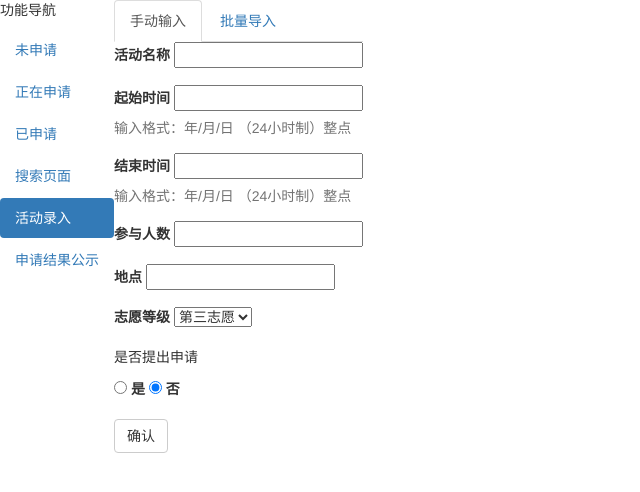
After one commit to thuliangjz/activity_arrangement, a Django app: page /user/create/manual in a window 1280 px wide. The commit adds this page. Shown: the top 492 px of the page, without its empty margins (0-640 px from the left). Run offline with Django 3.2, Linux system fonts and the light colour scheme; a user stored in the database is signed in; some libraries are stand-ins or nearby versions.

Commit message:
基本完成了personal_management部分的所有功能，继续按照工作记录中的建议进行修改

```diff
--- a/mysite/personal_management/templates/personal_management/activity_detail.html
+++ b/mysite/personal_management/templates/personal_management/activity_detail.html
@@ -1,5 +1,5 @@
 <!DOCTYPE html>
-<html>
+<html lang="zh-cn">
 <head>
 	{% load static %}
 	{% load p_m_extra_filter %}
@@ -52,6 +52,9 @@
 			<div class="form-group" id="div_apply">
 				<label><input id="checkbox_apply" type="checkbox" name="apply"/>提交申请</label>
 			</div>
+			<div class="form-group" id="div_delete">
+				<label><input id="checkbox_apply" type="checkbox" name="delete"/>删除该活动</label>
+			</div>
 			<input type="submit" value="确认修改" id="submit_detail">
 		</form>
 	</div>
--- /dev/null
+++ b/mysite/personal_management/templates/personal_management/create.html
@@ -0,0 +1,94 @@
+<!DOCTYPE html>
+<html lang="zh-cn">
+<head>
+	{% load static %}
+	{% load p_m_extra_filter %}
+	<title>活动导入页面</title>
+	<link rel="stylesheet" type="text/css" href="{% static 'bootstrap/css/bootstrap.css'%}"/>
+</head>
+<body onload="init_create('{{page_dir}}', '{{type}}')">
+{%include 'p_m_nav.html'%}
+<div style="float: left">
+	<!--上方导航栏-->
+	<div id="nav_search">
+		<ul class="nav nav-tabs">
+			<li id="nav_create_manual"><a href="{% url 'personal_management:create' 'manual'%}">手动输入</a></li>
+			<li id="nav_create_upload"><a href="{% url 'personal_management:create' 'upload'%}">批量导入</a></li>
+		</ul>
+	</div>
+	{%include 'p_m_message.html'%}
+	<!--创建活动的表单-->
+	<form role="form" action="{{fedback}}" method="post" enctype="multipart/form-data">
+		{% csrf_token %}
+		{%if type == 'manual'%}
+		<!--创建手动输入表单-->
+		<div id = "div_name" class="form-group">
+			<label for="input_name">活动名称</label>
+			<input type="text" name="name" value="{{activity.name}}" id="input_name"/>
+		</div>
+		<div id="div_time_start" class="form-group">
+				<label for="input_time_start">起始时间</label>
+				<input type="text" name="time_start" id="input_time_start"/>
+				<p class="help-block">输入格式：年/月/日 （24小时制）整点</p>
+		</div>
+		<div id="div_time_end" class="form-group">
+			<label for="input_time_end">结束时间</label>
+			<input type="text" name="time_end" id="input_time_end"/>
+			<p class="help-block">输入格式：年/月/日 （24小时制）整点</p>
+		</div>
+		<div id="div_num_participants" class="form-group">
+			<label for="input_num_participants">参与人数</label>
+			<input type="number" name="num_participants" value="{{activity.num_participants}}" id="input_num_participants"/>
+		</div>
+		<div id="div_place" class="form-group">
+				<label for="input_place">地点</label>
+				<input type="text" name="place" value="{{activity.place}}" id="input_place"/>
+		</div>
+		<!--默认选择第三志愿-->
+		<div id="div_privilege", class="form-group">
+				<label for="select_privilege">志愿等级</label>
+				<select name="privilege" id="select_privilege">
+					<option value="0">第一志愿</option>
+					<option value="1">第二志愿</option>
+					<option value="2" selected="selected">第三志愿</option>
+				</select>
+		</div>
+		<!--默认不申请-->
+		<div id="div_apply" class="form-group">
+			<p>是否提出申请</p>
+			<input type="radio" name="apply" id="r_a_y" value="1"/>
+			<label for="r_a_y">是</label>
+			<input type="radio" name="apply" id="r_a_n" value="2" checked="true" />
+			<label for="r_a_n">否</label>
+		</div>
+		{%else%}
+		<!--创建文件录入表单-->
+		<div class="form-group">
+		    <label for="inputfile">文件输入</label>
+		    <input type="file" name="file" />
+		    <p class="help-block">点击选择您想要录入的文件</p>
+		    <p class="help-block">文件格式要求：<br/>每一行对应一条活动。不同的域(按顺序)用标签进行标识：<br/>
+		    &lt;name&gt;活动名称(不超过256个字符)&lt;/name&gt;<br/>
+		    &lt;time_start&gt;起始时间(年/月/日/整点)&lt;/time_start<br/>
+		    &lt;time_end&gt;结束时间(同起始时间，注意当前只支持一天内的活动)&lt;/time_end&gt;<br/>
+		    &lt;num_participants&gt;参与人数&lt;/num_participants&gt;<br/>
+		    &lt;place&gt;地点&lt;/place&gt;<br/>
+		    &lt;privilege&gt;优先级(0,1,2对应1,2,3志愿)&lt;/privilege&gt;<br/>
+		    &lt;apply&gt;True表示提交活动申请，其他都视为不申请(建议您在批量录入时尽量少地申请活动，这样有助于提高录入的效率)&lt;/apply&gt;<br/>
+		    <b>注意：如果您录入的活动中存在不合适的输入或者提出申请的活动与已经录入的活动产生了冲突，那么文件中的所有活动都不会被录入</b>
+		    </p>
+		</div>
+		{%endif%}
+		<button type="submit" class="btn btn-default">确认</button>
+	</form>
+</div>
+<script type="text/javascript">
+	function init_create(pgdir, type_create) {
+		// body...
+		var type = 'nav_create_' + type_create
+		custom_init_nav_side(pgdir)
+		document.getElementById(type).className = "active";
+	}
+</script>
+</body>
+</html>
--- a/mysite/personal_management/templates/personal_management/list_page.html
+++ b/mysite/personal_management/templates/personal_management/list_page.html
@@ -9,6 +9,7 @@
 <body onload="custom_init_nav_side({{index}})">
 {%include 'p_m_nav.html'%}
 <div id = "content_main" style = "float: left;" class="container">
+	{%include 'p_m_message.html'%}
 	<div>
 		<section>
 		{%for act in activity_list%}
--- a/mysite/personal_management/templates/personal_management/p_m_nav.html
+++ b/mysite/personal_management/templates/personal_management/p_m_nav.html
@@ -5,6 +5,7 @@
 			<li id="nav_sidebar1"><a  href="{%url 'personal_management:list_page' 'applying'%}">正在申请</a></li>
 			<li id="nav_sidebar2"><a href="{%url 'personal_management:list_page' 'applied'%}">已申请</a></li>
 			<li id="nav_sidebar3"><a href="{%url 'personal_management:search' 'time'%}">搜索页面</a></li>
+			<li id="nav_sidebar5"><a href="{%url 'personal_management:create' 'manual'%}">活动录入</a></li>
 			<li id="nav_sidebar4"><a href="{%url 'display'%}">申请结果公示</a></li>
 		</ul>
 </div>
--- a/mysite/personal_management/templates/personal_management/search_page.html
+++ b/mysite/personal_management/templates/personal_management/search_page.html
@@ -1,5 +1,5 @@
 <!DOCTYPE html>
-<html>
+<html lang="zh-cn">
 <head>
 	{% load static %}
 	{% load p_m_extra_filter %}
--- a/mysite/personal_management/urls.py
+++ b/mysite/personal_management/urls.py
@@ -7,9 +7,10 @@ urlpatterns = [
 	url(r'^fake_log_out$', views.fake_log_out, name = 'f_log_out'),
 	url(r'^list_page/(?P<content>applied|unapplied|applying)/$',\
 	views.list_page , name = 'list_page'),
-	url(r'^search/(?P<type>.+)$', views.search, name = 'search'),
+	url(r'^search/(?P<type>time|place|name)$', views.search, name = 'search'),
 	url(r'^activity_detail/(?P<id>[0-9]+)$', views.detail, name = 'detail'),
 	url(r'^edit_processor/(?P<id>[0-9]+)$', views.processor, name = 'processor'),
 	url(r'^widthdraw$', views.withdraw, name = 'withdraw'),
 	url(r'^apply$', views.apply, name = 'apply'),
+	url(r'^create/(?P<type>manual|upload)', views.load, name = 'create'),
 ]
--- a/mysite/personal_management/views.py
+++ b/mysite/personal_management/views.py
@@ -9,6 +9,7 @@ from django.contrib import messages
 from . import forms
 import custom_proj.basic.models as custom_model
 import datetime
+import re
 from custom_proj import links
 #for development
 from django.contrib.auth import authenticate, login, logout
@@ -72,7 +73,7 @@ def search(request, **args):
 			return HttpResponseRedirect(reverse('personal_management:search', args = ('time', )))
 		dic_tmp['is_initial'] = False
 		dic_tmp['result'] = result_list
-		return render(request, 'personal_management/search_page.html', dic_tmp)
+		return HttpResponseRedirect(revere('personal_management:search'), args = (type_search, ))
 	else:
 		#用户初次来到该页面
 		return render(request, 'personal_management/search_page.html',dic_tmp)
@@ -100,6 +101,12 @@ def detail(request, **args):
 def processor(request, **args):
 	if request.method == 'POST':
 		act = get_object_or_404(custom_model.Activity, id = args['id'], user = request.user)
+		if 'delete' in request.POST:
+			act.delete()
+			dic_state = {custom_model.UNAPPLIED:'unapplied', custom_model.APPLYING: 'applying',
+			custom_model.APPLIED: 'applied'}
+			messages.info(request, '活动\"%s\"删除成功'%(act.name))
+			return HttpResponseRedirect(reverse('personal_management:list_page', args = (dic_state[act.state],)))
 		if act.state != custom_model.UNAPPLIED:
 			if 'withdraw' in request.POST:
 				#用户修改了申请情况,返回活动详情界面，并提示添加成功
@@ -139,6 +146,59 @@ def processor(request, **args):
 			act.num_participants = act_content.num_participants;
 		act.save()
 	return HttpResponseRedirect(reverse('personal_management:detail',args = (args['id'], )))
+
+
+#apply由两个radio构成，是对应1
+#文件录入的名字是'file'
+@login_required
+def load(request, **args):
+	type_load = args['type']
+	if request.method == 'POST':
+		if type_load == 'manual':
+			#手动录入
+			dic_act_create = {}
+			for key in request.POST:
+				dic_act_create[key] = request.POST[key]
+			#apply由两个radio构成，是对应1
+			dic_act_create['apply'] = True if dic_act_create['apply'] == '1' else False
+			dic_act_create['user'] = request.user; dic_act_create['time_format'] = '%Y/%m/%d %H点'
+			check = create_activity(**dic_act_create)
+			if not check[0]:
+				for msg in check[2]:
+					messages.info(request, msg)
+				return HttpResponseRedirect(reverse('personal_management:create', args = ('manual', )))
+			messages.info(request, '活动创建成功')
+			return HttpResponseRedirect(reverse('personal_management:create', args = ('manual', )))
+		elif type_load == 'upload':
+			#通过文件上传
+			if len(request.FILES) == 0:
+				messages.info(request,'还没有上传任何文件哦')
+				return HttpResponseRedirect(reverse('personal_management:create', args = ('upload', )))
+			else:
+				file = request.FILES['file']; line_current = 0
+				lst_created = []
+				for line in file:
+					line_current += 1; p = parse(line)
+					if not p[0]:
+						messages.info(request, '在第%d行出现了标签解析错误，已撤销录入'%line_current)
+						roll_back(lst_created)
+						return HttpResponseRedirect(reverse('personal_management:create', args = ('upload', )))
+					p[1]['user'] = request.user; p[1]['time_format'] = '%Y/%m/%d/%H'
+					check = create_activity(**p[1])
+					if not check[0]:
+						messages.info(request, '为%d行安排活动时出现错误：'%line_current)
+						for msg in check[2]:
+							messages.info(request, msg)
+						roll_back(lst_created)
+						messages.info(request, '已撤销录入')
+						return HttpResponseRedirect(reverse('personal_management:create', args = ('upload', )))
+					lst_created.append(check[1])
+				messages.info(request, '活动导入成功')
+				return HttpResponseRedirect(reverse('personal_management:create', args = ('upload', )))
+	else:
+		return render(request, 'personal_management/create.html', {'type':type_load, 'page_dir':5, \
+			'fedback':reverse('personal_management:create', args = (type_load,))})
+
 
 class Activity_Content:
 	name = ''
@@ -228,26 +288,6 @@ def advanced_check(**args):
 		flag = False; err_msg_lst.append("您当前志愿可选活动已用完%d, %d"%(act_apply.privilege, len(custom_model.NUM_PRIVILEGES)))
 	return (flag, err_msg_lst)
 
-'''
-def advanced_check(**args):
-	user = args['request'].user
-	act_apply = args['apply']
-	request = args['request']
-	act_list = custom_model.Activity.objects.filter(user = user, state = custom_model.APPLIED)
-	if not links.APPLY_TIME_START < datetime.datetime.now().time() < links.APPLY_TIME_END:
-		messages.info(request, '现在不在申请时间范围内')
-		return False
-	for act in act_list:
-		if act.id != act_apply.id and overlapped(act.time_start, act.time_end, act_apply.time_start, act_apply.time_end):
-			messages.info(request, "您选择的活动与已选择的\'%s\'相冲突"%act.name)
-			return False
-	place = act_apply.place
-	if not place.time_start < act_apply.time_start.date() < place.time_end:
-		messages.info(request, '您选择活动的场地在选择时间内不开放')
-		return False
-	return True
-'''
-
 def overlapped(s1, e1, s2, e2):
 	if ((s1 <= s2 and s2 < e1) or (s2 <= s1 and s1 < e2)):
 	    return True
@@ -260,15 +300,6 @@ def act_changed(act_old, act_new):
 		and act_old.num_participants == act_new.num_participants:
 		return False
 	return True
-
-@login_required
-def withdraw(request, **args):
-	return HttpResponse('withdraw')
-
-@login_required
-def apply(request, **args):
-	return HttpResponse('apply')
-
 
 def check_place(str_place):
 	try:
@@ -283,3 +314,56 @@ def check_time(str_time, str_format):
 	except ValueError:
 		return None
 	return t
+
+#从给定的行中提取出活动的信息
+pat_line = re.compile(r'<name>(.+)</name><time_start>(.+)</time_start><time_end>(.+)</time_end><num_participants>(.+)</num_participants><place>(.+)</place><privilege>(.+)</privilege><apply>(.+)</apply>')
+lst_tag = ['name', 'time_start', 'time_end', 'num_participants', 'place', 'privilege', 'apply']
+def parse(line):
+	result = pat_line.search(line.decode())
+	if result == None:
+		return (False, None)
+	dic = {}; result = result.groups()
+	for i, k in enumerate(lst_tag):
+		dic[k] = result[i]
+	dic['apply'] = True if dic['apply'] == 'True' else False
+	return (True, dic)
+
+'''
+如果dic的内容合法，则在数据库中创建相应的活动，返回一个三元组(是否成功，活动对象，出错信息)
+args 中应包含：name, time_start, time_end, num_participants, place, privilege, apply(bool型变量), time_format(时间格式), user
+'''
+def create_activity(**args):
+	act_content = Activity_Content(args)
+	check = valid_check(activity_content = act_content, time_format = args['time_format'])
+	if not check[0]:
+		return (False, None, check[1])
+	act_content = content_convert(act_content, args['time_format'])
+	try:
+		act_content.privilege = int(args['privilege'])
+		if act_content.privilege > len(custom_model.NUM_PRIVILEGES) or act_content.privilege < 0:
+			raise ValueError
+	except ValueError:
+		return (False, None, ['输入的志愿信息无效'])
+	if args['apply']:
+		act_content.id = -1
+		check = advanced_check(apply = act_content, user = args['user'])
+		if not check[0]:
+			return (False, None, check[1])
+	obj = custom_model.Activity.objects.create(name = act_content.name, time_start = act_content.time_start, time_end = act_content.time_end,
+		num_participants = act_content.num_participants, place = act_content.place, privilege = act_content.privilege,
+		state = custom_model.APPLYING if args['apply'] else custom_model.UNAPPLIED, user = args['user'])
+	obj.save()
+	return (True, obj, [])
+
+#数据库的回滚
+def roll_back(obj_list):
+	for obj in obj_list:
+		obj.delete()
+
+@login_required
+def withdraw(request, **args):
+	return HttpResponse('withdraw')
+
+@login_required
+def apply(request, **args):
+	return HttpResponse('apply')
```
Also changed, not shown: mysite/personal_management/工作记录.txt (+9 -0 lines), mysite/db.sqlite3.
